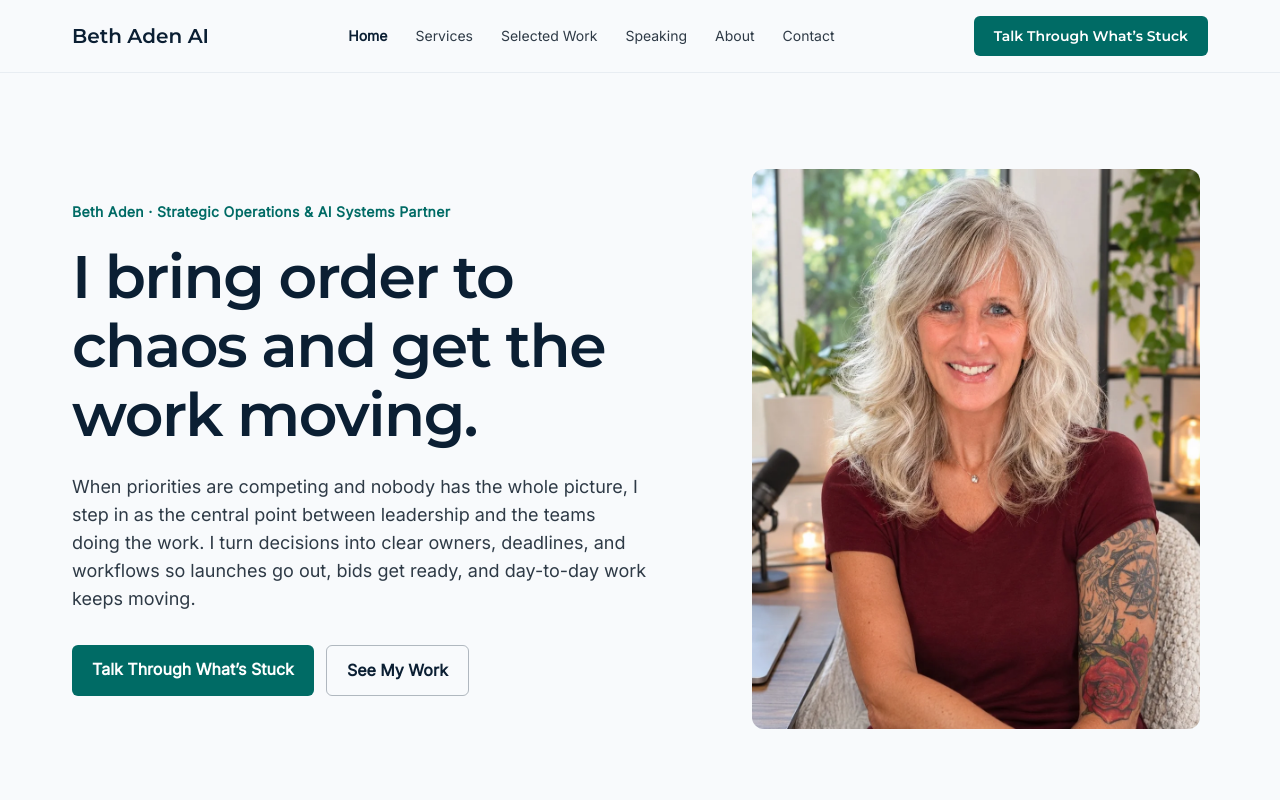
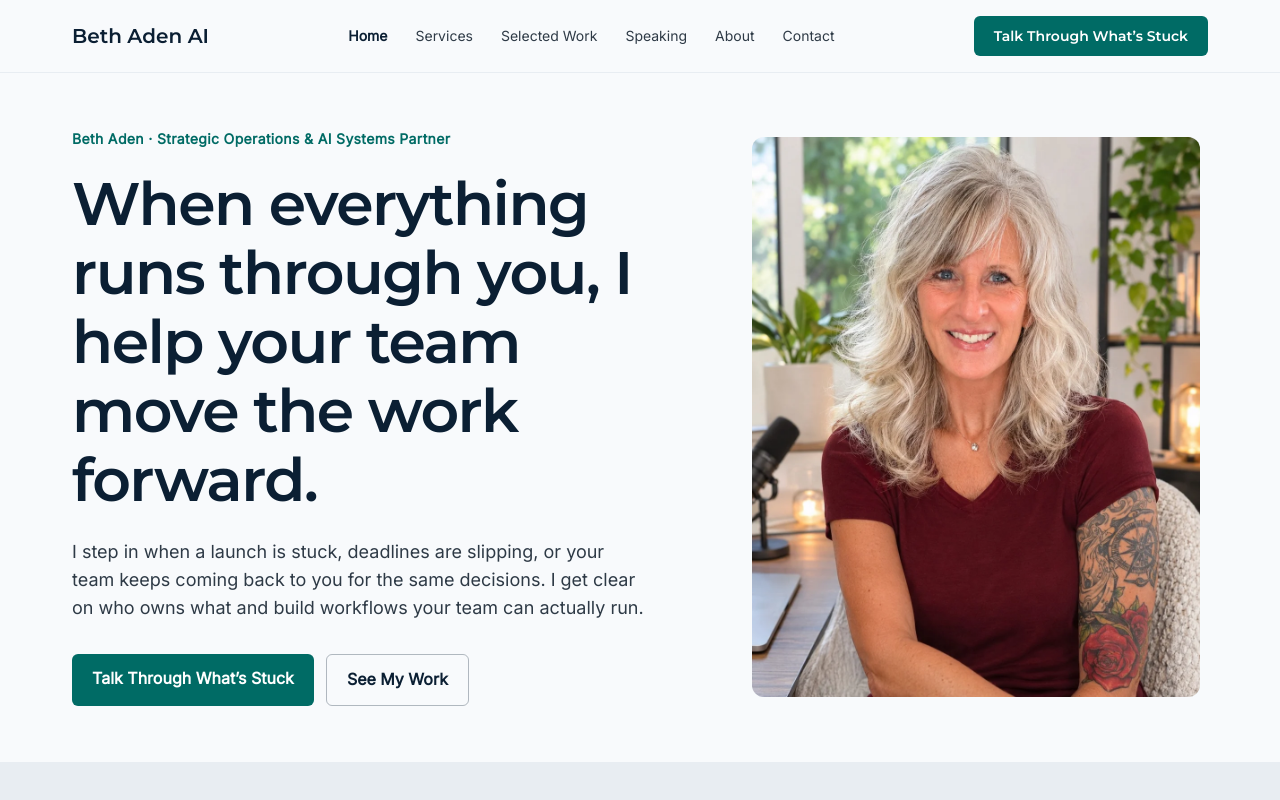
Before and after one commit to SheilaAden/bethadenai-com, a Next.js app: page / in a window 1280 px wide. Shown: the top 800 px of the page. Built offline with nearby package versions, Linux system fonts and the light colour scheme.

Commit message:
Sharpen the homepage hero around the owner bottleneck

```diff
--- a/app/page.tsx
+++ b/app/page.tsx
@@ -16,19 +16,18 @@ export const metadata: Metadata = {
 export default function Home() {
   return (
     <>
-      <Section className="border-b border-silver">
-        <Container className="grid items-center gap-12 lg:grid-cols-[1.35fr_1fr] lg:gap-16">
+      <section className="border-b border-silver bg-cloud py-10 md:py-14">
+        <Container className="grid items-center gap-8 lg:grid-cols-[1.35fr_1fr] lg:gap-16">
           <div>
             <p className="mb-5 text-sm font-semibold tracking-wide text-[#006b65]">
               Beth Aden · Strategic Operations &amp; AI Systems Partner
             </p>
             <h1 className="max-w-3xl text-4xl tracking-tight sm:text-5xl lg:text-6xl">
-              I bring order to chaos and get the work moving.
+              When everything runs through you, I help your team move the work forward.
             </h1>
             <p className="mt-6 max-w-xl text-lg text-graphite">
-              When priorities are competing and nobody has the whole picture, I step in as the central point between
-              leadership and the teams doing the work. I turn decisions into clear owners, deadlines, and workflows
-              so launches go out, bids get ready, and day-to-day work keeps moving.
+              I step in when a launch is stuck, deadlines are slipping, or your team keeps coming back to you for the same
+              decisions. I get clear on who owns what and build workflows your team can actually run.
             </p>
             <div className="mt-8 flex flex-wrap gap-3">
               <Link href="/contact" className="rounded-md bg-[#006b65] px-5 py-3 font-semibold text-white hover:bg-[#005650]">
@@ -45,7 +44,7 @@ export default function Home() {
               className="object-cover object-center" />
           </div>
         </Container>
-      </Section>
+      </section>
 
       <OwnerKnowledgeOffer />
 
```
